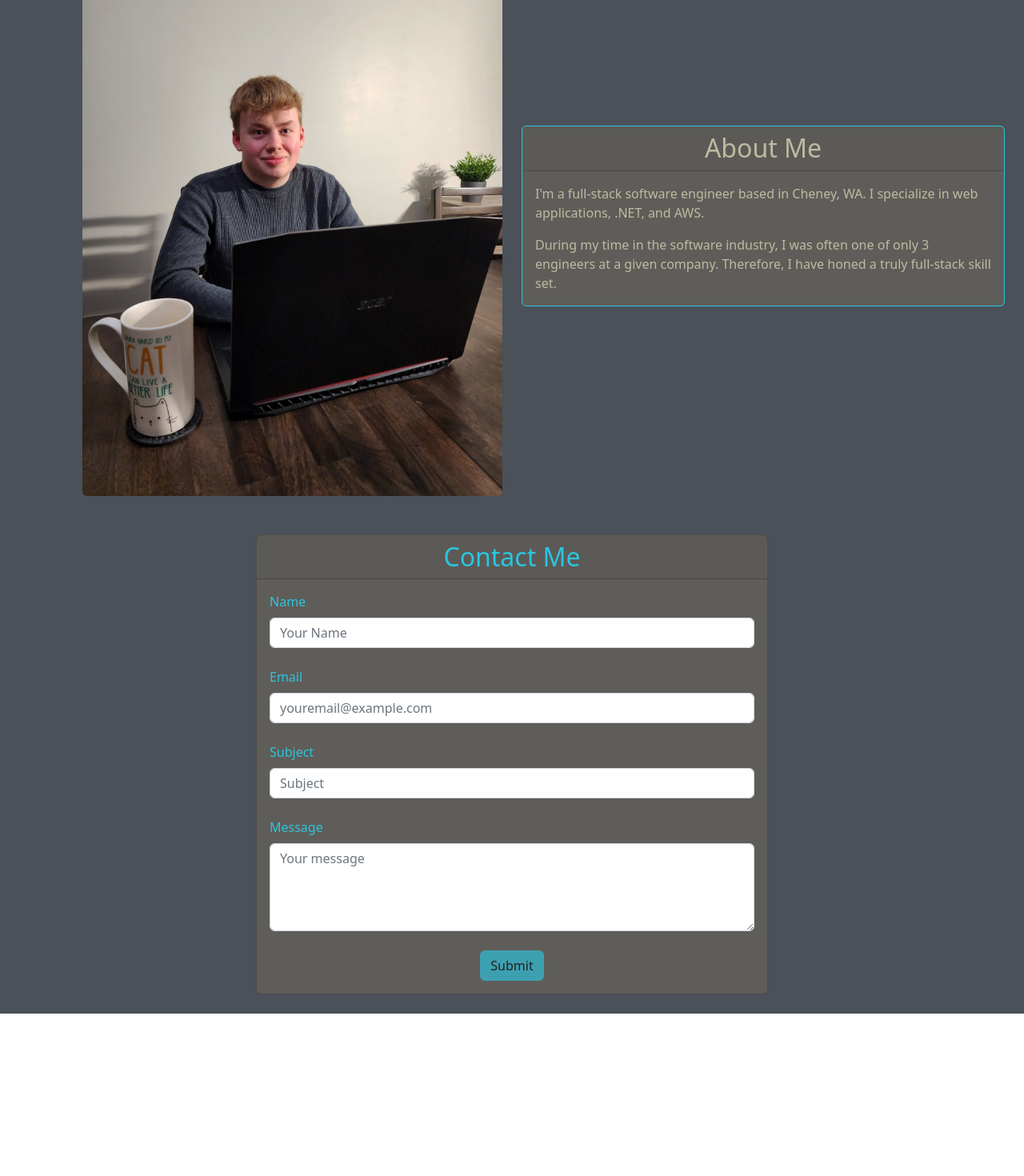
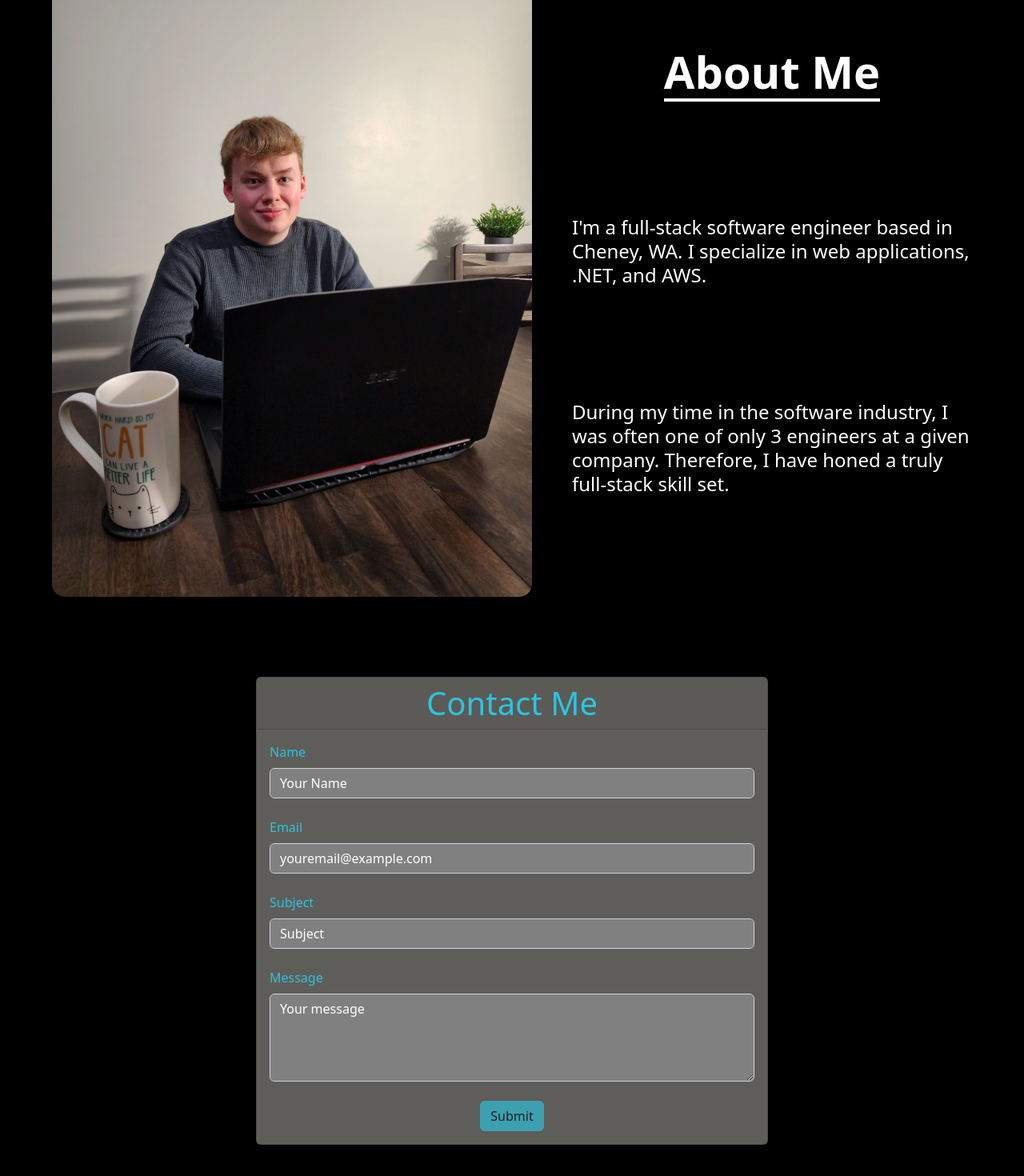
Before and after one commit to bcaesar42/bryancaesar-dot-com, a React (Create React App) app: page / in a window 1280 px wide. Shown: the part 176-1646 px from the top of the page at 80% size. Before the commit the page ends 1443 px from the top, so only its background shows below. Built offline with nearby package versions, Linux system fonts and the light colour scheme.

Commit message:
Redesigning existing content using styled-components.

```diff
--- a/src/App.js
+++ b/src/App.js
@@ -1,8 +1,6 @@
 import './Styles/App.scss';
 import theme from './Styles/_theme.scss';
-import Stack from 'react-bootstrap/Stack';
-import { ThemeProvider } from "styled-components";
-import ParticleBackground from './Components/ParticleBackground';
+import { ThemeProvider } from 'styled-components';
 import NavBar from './Components/NavBar';
 import AboutMe from './Components/AboutMe';
 import ContactMe from './Components/ContactMe';
@@ -10,13 +8,12 @@ import ContactMe from './Components/ContactMe';
 const App = () => {
   return (
     <ThemeProvider theme={theme}>
-      {/* <ParticleBackground /> */}
       <NavBar />
 
-      <Stack gap={5} className="p-4 bg-dark">
+      <div className='d-flex flex-column align-items-center'>
         <AboutMe />
         <ContactMe />
-      </Stack>
+      </div>
     </ThemeProvider>
   );
 };
--- a/src/Components/AboutMe.js
+++ b/src/Components/AboutMe.js
@@ -1,54 +1,70 @@
-import {
-  Row,
-  Col,
-  Image,
-  Card
-} from "react-bootstrap";
-import styled from "styled-components"
-import ProfilePic from "./../Assets/ProfilePic_May2023.jpg"
+import styled from 'styled-components';
+import ProfilePic from './../Assets/ProfilePic_May2023.jpg';
 
 const AboutMe = () => {
   return (
-    <Row xs={1} md={2} className="align-items-center">
-      <StyledCol className="justify-content-md-end">
-        <StyledImage fluid rounded src={ProfilePic} />
-      </StyledCol>
+    <SectionWrapper id="about">
+      <StyledImage />
 
-      <StyledCol className="justify-content-md-start">
-        <StyledCard id="about" bg="secondary" text="light" border="primary" className="my-3">
-          <Card.Header as="h2" className="text-center">
-            About Me
-          </Card.Header>
-
-          <Card.Body>
-            <Card.Text>
-              I'm a full-stack software engineer based in Cheney, WA.
-              I specialize in web applications, .NET, and AWS.
-            </Card.Text>
-
-            <Card.Text>
-              During my time in the software industry, I was often one of only 3 engineers at a given company.
-              Therefore, I have honed a truly full-stack skill set.
-            </Card.Text>
-          </Card.Body>
-        </StyledCard>
-      </StyledCol>
-    </Row>
+      <TextWrapper>
+        <Title>About Me</Title>
+        <Description>
+          I'm a full-stack software engineer based in Cheney, WA.
+          I specialize in web applications, .NET, and AWS.
+        </Description>
+        <Description>
+          During my time in the software industry, I was often one of only 3 engineers at a given company.
+          Therefore, I have honed a truly full-stack skill set.
+        </Description>
+      </TextWrapper>
+    </SectionWrapper>
   );
 };
 
 export default AboutMe;
 
-const StyledCol = styled(Col).attrs({
-  className: "d-flex justify-content-center"
-})`
-  /* CSS */
+const SectionWrapper = styled.section`
+  display: flex;
+  justify-content: center;
+  /* align-items: center; */
+  flex-wrap: wrap;
+  gap: ${props => props.theme.sectionPadding || '50px'};
+  width: 100%;
+  background-color: ${props => props.theme.dark || 'black'};
+  padding: ${props => props.theme.sectionPadding || '50px'};
 `;
 
-const StyledImage = styled(Image)`
-  max-height: 700px;
+const StyledImage = styled.img.attrs({
+  src: ProfilePic
+})`
+  width: 100%;
+  max-width: 600px;
+  height: auto;
+  border-radius: 1rem;
 `;
 
-const StyledCard = styled(Card)`
-  max-width: 40rem;
+const TextWrapper = styled.div`
+  display: flex;
+  flex-direction: column;
+  justify-content: space-evenly;
+  max-width: 500px;
 `;
+
+const Title = styled.h1`
+  color: ${props => props.theme.light3 || 'white'};
+  font-size: 3.5rem;
+  font-weight: bold;
+  white-space: nowrap;
+  width: fit-content;
+  border-bottom: ${props => `4px solid ${props.theme.primary || 'white'}`};
+  margin-bottom: 1rem;
+  align-self: center;
+`;
+
+const Description = styled.p`
+  font-weight: 300;
+  line-height: 30px;
+  font-size: 1.5rem;
+  color: ${props => props.theme.light2 || 'white'};
+  margin: 1rem 0;
+`;
--- a/src/Components/ContactMe.js
+++ b/src/Components/ContactMe.js
@@ -4,7 +4,7 @@ import {
   Button,
   Form
 } from 'react-bootstrap';
-import styled from "styled-components";
+import styled, { css } from 'styled-components';
 
 const apiEndpoint = "https://api.bryancaesar.com/ContactMe";
 const errorAlert = "Error - An error occurred. Please try again or email me at bryancaesar42@gmail.com";
@@ -70,8 +70,9 @@ const ContactMe = () => {
   };
 
   return (
-    <StyledCard id="contact" bg="secondary" text="primary" className='mx-auto'>
-      <Card.Header as="h2" className="text-center">
+    <SectionWrapper id="contact">
+      <StyledCard bg="dark3" text="primary">
+        <Card.Header as="h1" className="text-center">
           Contact Me
         </Card.Header>
 
@@ -79,7 +80,7 @@ const ContactMe = () => {
           <Form noValidate validated={formIsValid} onSubmit={handleSubmit}>
             <Form.Group className="mb-4">
               <Form.Label>Name</Form.Label>
-            <Form.Control
+              <StyledTextInput
                 type="text"
                 placeholder="Your Name"
                 required
@@ -91,7 +92,7 @@ const ContactMe = () => {
 
             <Form.Group className="mb-4">
               <Form.Label>Email</Form.Label>
-            <Form.Control
+              <StyledTextInput
                 type="email"
                 placeholder="youremail@example.com"
                 required
@@ -103,7 +104,7 @@ const ContactMe = () => {
 
             <Form.Group className="mb-4">
               <Form.Label>Subject</Form.Label>
-            <Form.Control
+              <StyledTextInput
                 type="text"
                 placeholder="Subject"
                 required
@@ -116,7 +117,7 @@ const ContactMe = () => {
             <Form.Group className="mb-4">
               <Form.Label>Message</Form.Label>
               <Form.Control
-              as="textarea"
+                as={StyledTextArea}
                 rows={4}
                 placeholder="Your message"
                 required
@@ -132,12 +133,47 @@ const ContactMe = () => {
           </Form>
         </Card.Body>
       </StyledCard>
+    </SectionWrapper>
   );
 };
 
 export default ContactMe;
 
+const SectionWrapper = styled.section`
+  display: flex;
+  justify-content: center;
+  width: 100%;
+  background-color: ${props => props.theme.dark2 || 'black'};
+  padding: ${props => props.theme.sectionPadding || '50px'};
+`;
+
 const StyledCard = styled(Card)`
   width: 100%;
   max-width: 40rem;
 `;
+
+const InputBoxStyles = css`
+  background-color: ${props => props.theme.dark || 'grey'};
+  color: ${props => props.theme.light || 'white'};
+
+  &::placeholder { // Chrome, Firefox, Opera, Safari 10.1+
+    color: ${props => props.theme.light || 'white'};
+    opacity: 1; // Firefox
+  }
+
+  &::-ms-input-placeholder { // Microsoft Edge
+    color: ${props => props.theme.light || 'white'};
+  }
+
+  &:-ms-input-placeholder { // Internet Explorer 10-11
+    color: ${props => props.theme.light || 'white'};
+  }
+`;
+
+const StyledTextInput = styled(Form.Control)`
+  ${InputBoxStyles}
+`;
+
+const StyledTextArea = styled.textarea`
+  ${InputBoxStyles}
+`;
--- a/src/Components/NavBar.js
+++ b/src/Components/NavBar.js
@@ -8,7 +8,7 @@ import Logo from './Logo';
 
 const MyNavBar = () => {
   return (
-    <Navbar sticky="top" expand="md" bg="secondary" variant="dark">
+    <Navbar sticky="top" expand="md" bg="dark3" variant="dark">
       <Container fluid>
         <Navbar.Brand href="#home">
           <Logo />
@@ -30,6 +30,7 @@ const MyNavBar = () => {
 export default MyNavBar;
 
 const StyledNavLink = styled(Nav.Link)`
+  // The "&&&" part is to increase the CSS specificity so that it takes priority over the react-bootstrap style.
   &&& {
     color: ${props => props.theme.primary || 'white'}
   }
--- a/src/Styles/_theme.scss
+++ b/src/Styles/_theme.scss
@@ -1,21 +1,43 @@
 $primary: #2bc5e0;
 $secondary: #5f5d59;
+
+$info: #1775a3;
+$success: #55cc55;
+$warning: #b8c924;
+$danger: #f03022;
+
+$dark: #2c2d2e;
+$dark2: #424242;
+$dark3: #5f5d59;
+
 $light: #bebaa2;
-$dark: #4A5159;
-$info: #1775a3;
+$light2: #dddddddd;
+$light3: white;
 
-$success: #3e8d63;
-$warning: #b8c924;
-$danger: #d62518;
+$theme-colors: (
+  'primary': $primary,
+  'secondary': $secondary,
+
+  'info': $info,
+  'success': $success,
+  'warning': $warning,
+  'danger': $danger,
+
+  'dark': $dark,
+  'dark2': $dark2,
+  'dark3': $dark3,
+
+  'light': $light,
+  'light2': $light2,
+  'light3': $light3
+);
 
 :export {
-  primary: $primary;
-  secondary: $secondary;
-  light: $light;
-  dark: $dark;
-  info: $info;
+  // colors
+  @each $key, $value in $theme-colors {
+    #{unquote($key)}: $value;
+  }
 
-  success: $success;
-  warning: $warning;
-  danger:$danger;
+  // spacing
+  sectionPadding: 3rem;
 };
```
Lines whose indentation alone changed are shown as unchanged.
